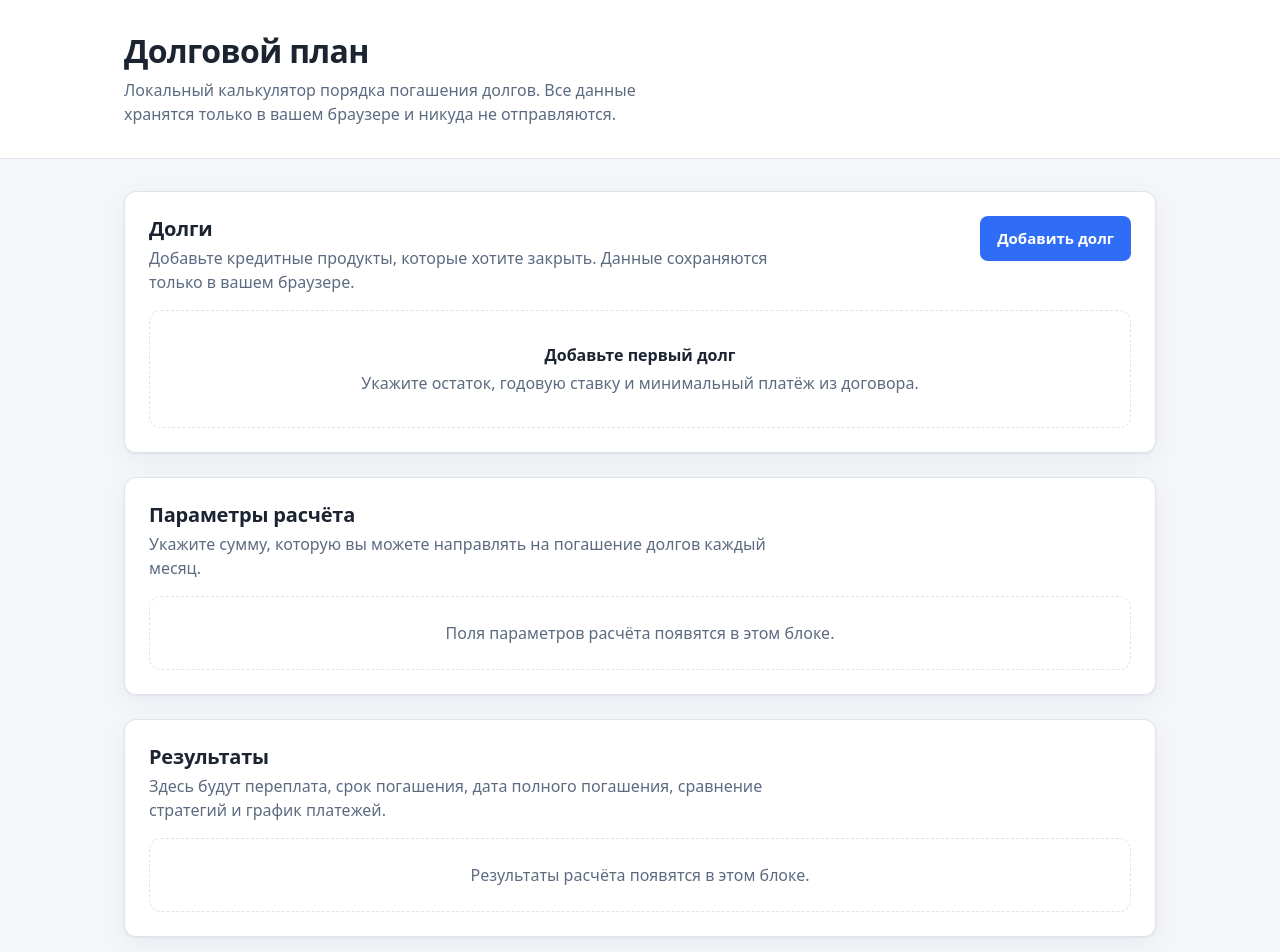
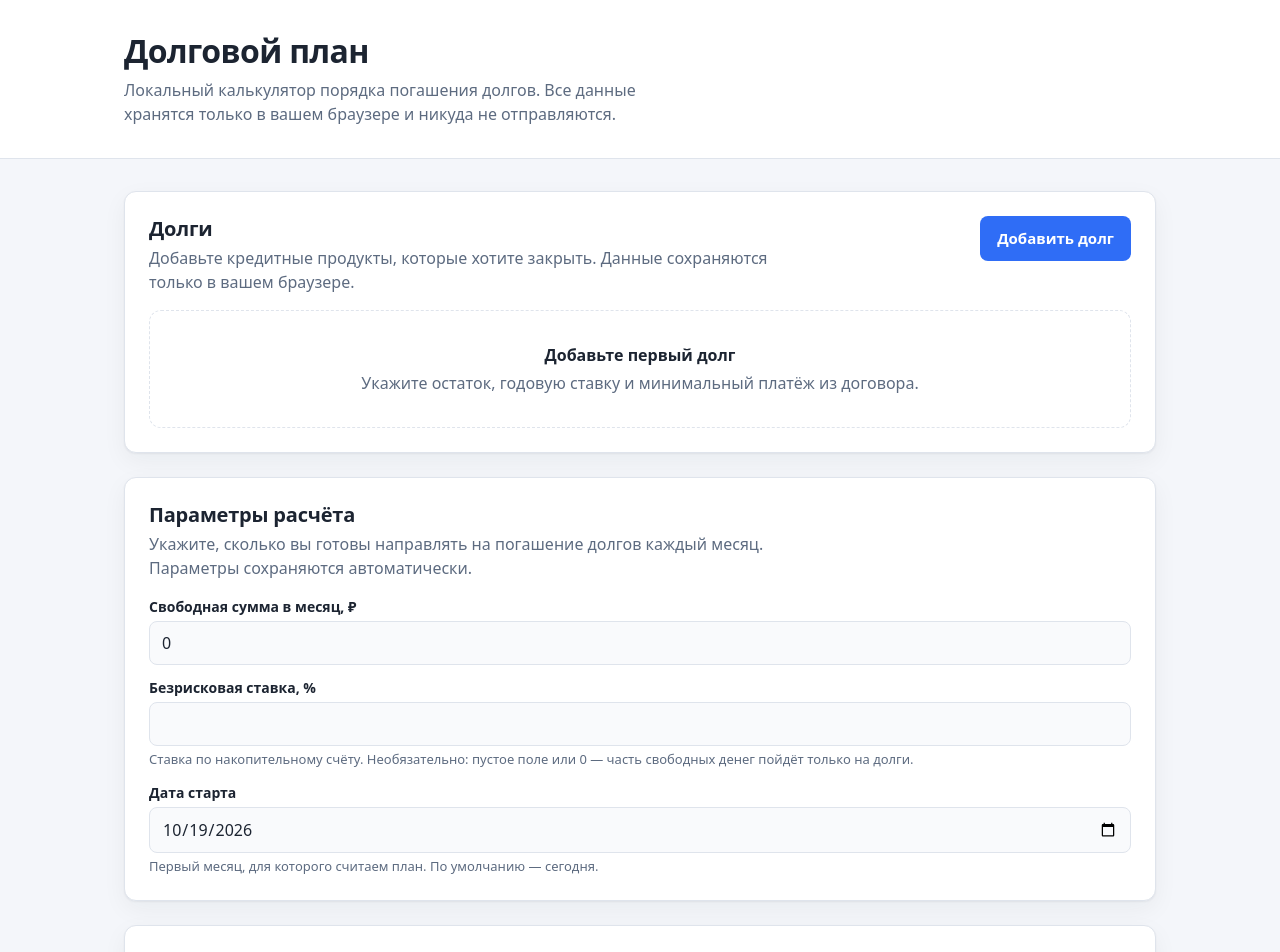
Before and after one commit to Detroiska/DebtPlan, a React (Vite) app: page / in a window 1280 px wide. Shown: the top 952 px of the page. Built offline with nearby package versions, Linux system fonts and the light colour scheme.

Commit message:
feat: add calculation parameters form with localStorage

```diff
--- a/src/App.jsx
+++ b/src/App.jsx
@@ -1,5 +1,6 @@
 import AppFooter from './components/AppFooter.jsx'
 import AppHeader from './components/AppHeader.jsx'
+import { useCalcParams } from './hooks/useCalcParams.js'
 import { useDebts } from './hooks/useDebts.js'
 import CalcParamsSection from './features/calc/CalcParamsSection.jsx'
 import DebtsSection from './features/debts/DebtsSection.jsx'
@@ -9,6 +10,7 @@ import './App.css'
 
 export default function App() {
   const { debts, addDebt, updateDebt, removeDebt } = useDebts()
+  const { params, setParam } = useCalcParams()
 
   return (
     <div className="app">
@@ -22,7 +24,7 @@ export default function App() {
             onEditDebt={updateDebt}
             onDeleteDebt={removeDebt}
           />
-          <CalcParamsSection />
+          <CalcParamsSection params={params} onChange={setParam} />
           <ResultsSection />
           <MethodologySection />
         </div>
--- a/src/features/calc/CalcParamsSection.jsx
+++ b/src/features/calc/CalcParamsSection.jsx
@@ -1,13 +1,95 @@
 import Section from '../../components/Section.jsx'
+import { todayIso } from '../../utils/format.js'
+import { parseNumber } from '../../utils/debts.js'
 
-export default function CalcParamsSection() {
+export default function CalcParamsSection({ params, onChange }) {
+  const startDate = params.startDate ?? todayIso()
+
+  const handleFreeAmount = (event) => {
+    onChange('freeAmount', parseNumber(event.target.value) ?? 0)
+  }
+
+  const handleRiskFreeRate = (event) => {
+    const raw = event.target.value
+    if (raw.trim() === '') {
+      onChange('riskFreeRate', null)
+      return
+    }
+    onChange('riskFreeRate', parseNumber(raw) ?? null)
+  }
+
+  const handleStartDate = (event) => {
+    const raw = event.target.value
+    if (!/^\d{4}-\d{2}-\d{2}$/.test(raw)) {
+      onChange('startDate', null)
+      return
+    }
+    onChange('startDate', raw)
+  }
+
   return (
     <Section
       id="calc-params"
       title="Параметры расчёта"
-      description="Укажите сумму, которую вы можете направлять на погашение долгов каждый месяц."
+      description="Укажите, сколько вы готовы направлять на погашение долгов каждый месяц. Параметры сохраняются автоматически."
     >
-      <div className="placeholder">Поля параметров расчёта появятся в этом блоке.</div>
+      <form className="form" onSubmit={(event) => event.preventDefault()}>
+        <div className="form-field">
+          <label className="form-label" htmlFor="params-free-amount">
+            Свободная сумма в месяц, ₽
+          </label>
+          <input
+            className="form-input"
+            id="params-free-amount"
+            name="freeAmount"
+            type="number"
+            min="0"
+            step="0.01"
+            inputMode="decimal"
+            required
+            value={params.freeAmount}
+            onChange={handleFreeAmount}
+          />
+        </div>
+
+        <div className="form-field">
+          <label className="form-label" htmlFor="params-risk-free-rate">
+            Безрисковая ставка, %
+          </label>
+          <input
+            className="form-input"
+            id="params-risk-free-rate"
+            name="riskFreeRate"
+            type="number"
+            min="0"
+            max="100"
+            step="0.1"
+            inputMode="decimal"
+            aria-describedby="params-risk-free-rate-hint"
+            value={params.riskFreeRate ?? ''}
+            onChange={handleRiskFreeRate}
+          />
+          <small className="form-hint" id="params-risk-free-rate-hint">
+            Ставка по накопительному счёту. Необязательно: пустое поле или 0 — часть свободных
+            денег пойдёт только на долги.
+          </small>
+        </div>
+
+        <div className="form-field">
+          <label className="form-label" htmlFor="params-start-date">
+            Дата старта
+          </label>
+          <input
+            className="form-input"
+            id="params-start-date"
+            name="startDate"
+            type="date"
+            value={startDate}
+            onChange={handleStartDate}
+          />
+          <small className="form-hint">Первый месяц, для которого считаем план. По умолчанию — сегодня.</small>
+        </div>
+      </form>
     </Section>
   )
 }
--- a/src/utils/format.js
+++ b/src/utils/format.js
@@ -17,6 +17,14 @@ export function formatPercent(value) {
   return `${parsed.toLocaleString('ru-RU', { maximumFractionDigits: 2 })} %`
 }
 
+export function todayIso() {
+  const now = new Date()
+  const year = now.getFullYear()
+  const month = String(now.getMonth() + 1).padStart(2, '0')
+  const day = String(now.getDate()).padStart(2, '0')
+  return `${year}-${month}-${day}`
+}
+
 export function formatDate(isoDate) {
   if (typeof isoDate !== 'string' || isoDate === '') return '—'
   const date = new Date(`${isoDate}T00:00:00`)
```
